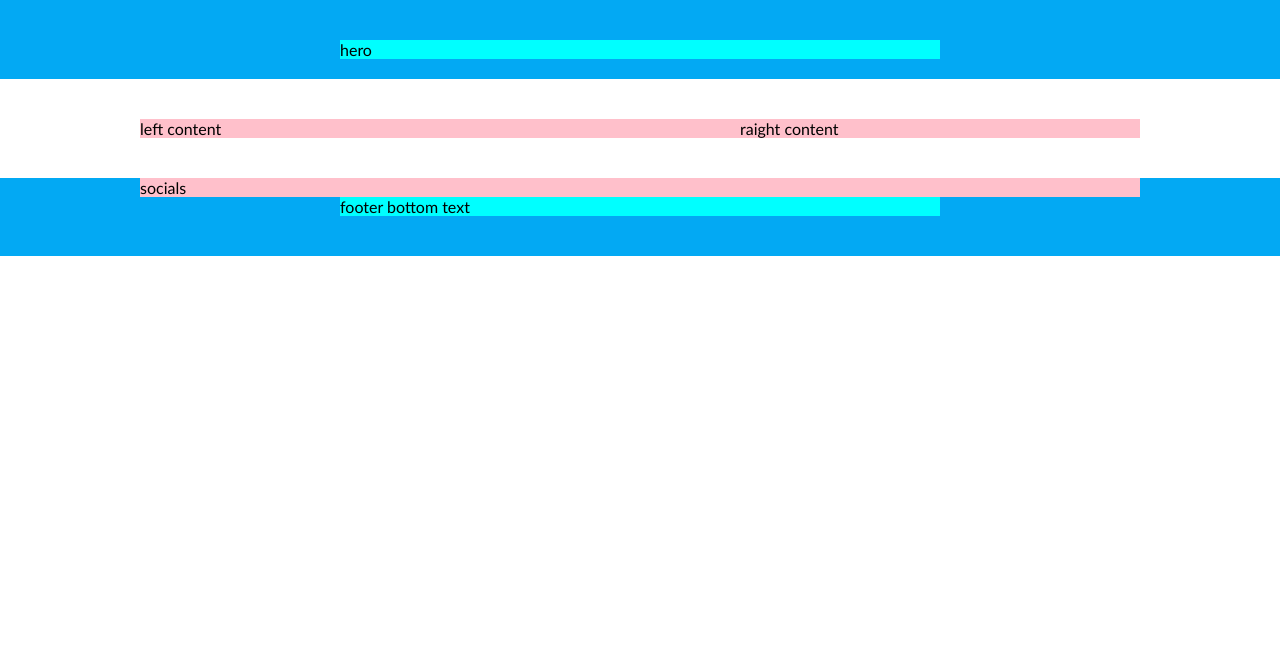
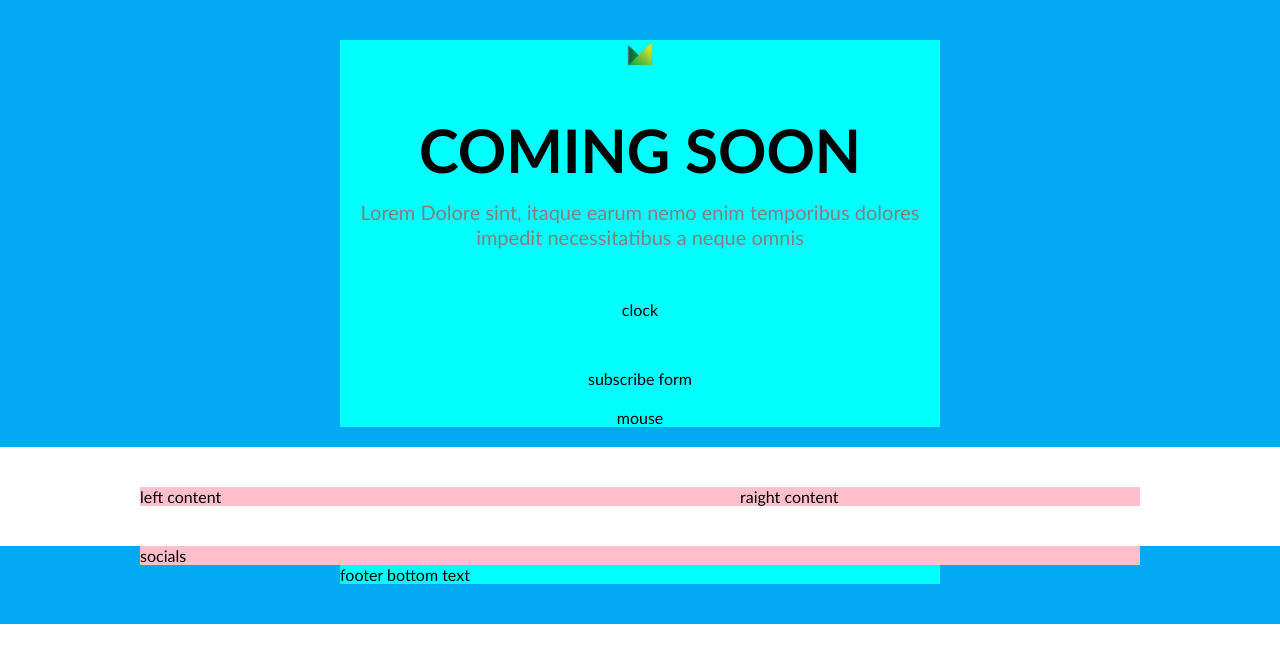
Before and after one commit to Ramazinas/6-cooming-soon, a plain HTML site: page index.html in a window 1280 px wide. Drawn offline with Linux system fonts and the light colour scheme.

Commit message:
hero content

```diff
--- a/css/custom.css
+++ b/css/custom.css
@@ -1,13 +1,43 @@
 /* basic */
 .bg-main-color {
-background-color: #03A9F3;
+background-color: var(--main-color);
 }
 
 /* hero */
-div.conteiner {
+.hero.conteiner {
     padding-bottom: 20px;
 }
+.hero > .short {
+    text-align: center;
+}
+.hero img {
+    height: 30px;
+    margin-bottom: var(--big-gap);
 
+}
+.hero h1 {
+    display: inline-block;
+    width: 100%;
+    color: black;
+    font-size: 60px;
+    line-height: 60px;
+    text-transform: uppercase;
+    margin-bottom: var(--gap);
+}
+.hero p {
+    display: inline-block;
+    width: 100%;
+    color: grey;
+    font-size: 20px;
+    line-height: 25px;
+    margin-bottom: var(--big-gap);
+}
+.hero .clock {
+    margin-bottom: var(--big-gap);
+}
+.hero .form {
+    margin-bottom: var(--gap);
+}
 
 
 /* footer */
--- /dev/null
+++ b/css/variables.css
@@ -0,0 +1,7 @@
+/* Root yra pats teviskiausias css tagas
+var() yra vienintelis budas issaukt css kintamaji */
+:root {
+--gap: 20px;
+--big-gap: calc(2.5 * var(--gap));
+--main-color: #03A9F3;
+}
--- a/index.html
+++ b/index.html
@@ -7,6 +7,7 @@
     <!-- RESET -->
     <link rel="stylesheet" href="./css/reset.css">
     <link rel="stylesheet" href="./css/layout.css">
+    <link rel="stylesheet" href="./css/variables.css">
 
     <!-- components -->
     <link rel="stylesheet" href="./css/button.css">
@@ -21,10 +22,22 @@
 </head>
 <body>
 
-    <div class="conteiner bg-main-color">
+    <div class="hero conteiner bg-main-color">
         <div class="short">
-          hero
+            <img src="./img/logo.png" alt="logo">
+          <h1>Coming soon</h1>
+          <p>Lorem  Dolore sint, itaque earum nemo enim temporibus dolores impedit necessitatibus a neque omnis </p>
+        <div class="clock">
+            clock
         </div>
+        <form class="form">
+            subscribe form
+        </form>
+        <div class="mouse">
+            mouse
+        </div>
+        </div>
+
 
     </div>
     <main class="conteiner">
```
